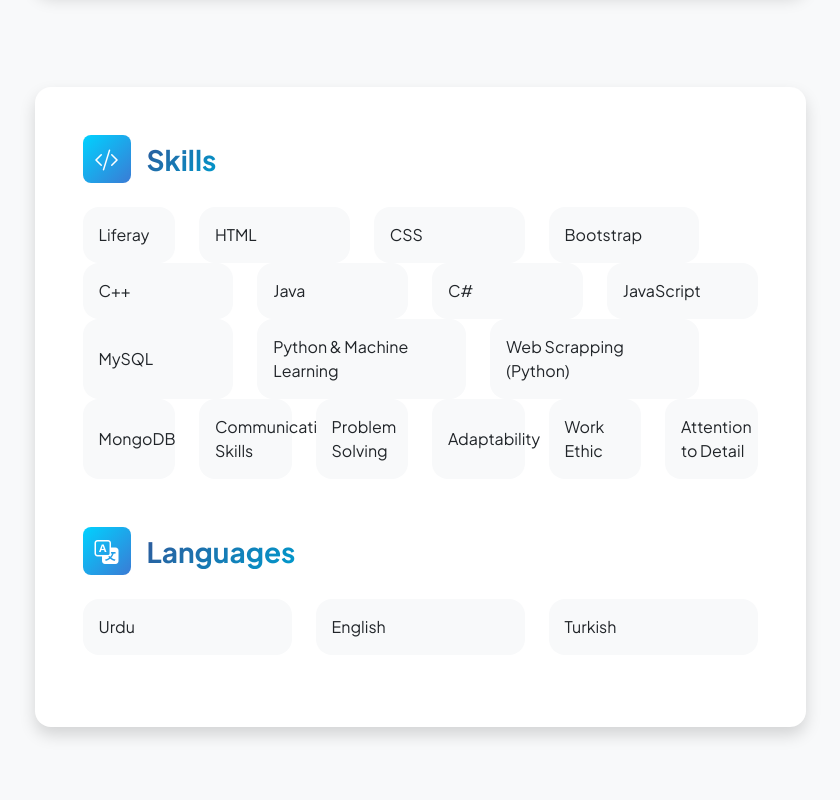
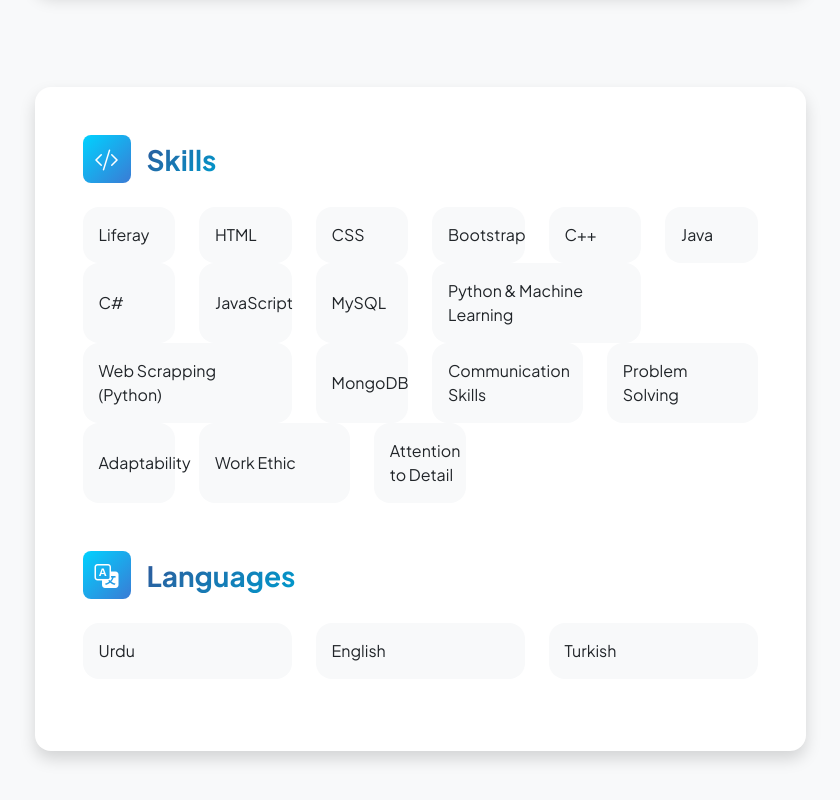
Before and after one commit to haadibey1453/sanaullah.dev, a plain HTML site: page resume.html in a window 1280 px wide. Shown: the part 1838-2638 px from the top of the page, without its empty margins (220-1060 px from the left). Drawn offline with nearby package versions, Linux system fonts and the light colour scheme.

Commit message:
Update Resume Page

```diff
--- a/resume.html
+++ b/resume.html
@@ -211,35 +211,35 @@
                                             <div class="d-flex align-items-center bg-light rounded-4 p-3 h-100">Liferay
                                             </div>
                                         </div>
-                                        <div class="col-lg-3">
+                                        <div class="col-lg-2">
                                             <div class="d-flex align-items-center bg-light rounded-4 p-3 h-100">HTML
                                             </div>
                                         </div>
-                                        <div class="col-lg-3">
+                                        <div class="col-lg-2">
                                             <div class="d-flex align-items-center bg-light rounded-4 p-3 h-100">CSS
                                             </div>
                                         </div>
-                                        <div class="col-lg-3">
+                                        <div class="col-lg-2">
                                             <div class="d-flex align-items-center bg-light rounded-4 p-3 h-40">Bootstrap
                                             </div>
                                         </div>
-                                        <div class="col-lg-3">
+                                        <div class="col-lg-2">
                                             <div class="d-flex align-items-center bg-light rounded-4 p-3 h-100">
                                                 C++</div>
                                         </div>
-                                        <div class="col-lg-3">
+                                        <div class="col-lg-2">
                                             <div class="d-flex align-items-center bg-light rounded-4 p-3 h-100">Java
                                             </div>
                                         </div>
-                                        <div class="col-lg-3">
+                                        <div class="col-lg-2">
                                             <div class="d-flex align-items-center bg-light rounded-4 p-3 h-100">C#</div>
                                         </div>
-                                        <div class="col-lg-3">
+                                        <div class="col-lg-2">
                                             <div class="d-flex align-items-center bg-light rounded-4 p-3 h-100">
                                                 JavaScript
                                             </div>
                                         </div>
-                                        <div class="col-lg-3">
+                                        <div class="col-lg-2">
                                             <div class="d-flex align-items-center bg-light rounded-4 p-3 h-100">
                                                 MySQL</div>
                                         </div>
@@ -255,12 +255,12 @@
                                             <div class="d-flex align-items-center bg-light rounded-4 p-3 h-100">MongoDB
                                             </div>
                                         </div>
-                                        <div class="col-lg-2">
+                                        <div class="col-lg-3">
                                             <div class="d-flex align-items-center bg-light rounded-4 p-3 h-100">
                                                 Communication Skills
                                             </div>
                                         </div>
-                                        <div class="col-lg-2">
+                                        <div class="col-lg-3">
                                             <div class="d-flex align-items-center bg-light rounded-4 p-3 h-100">Problem
                                                 Solving
                                             </div>
@@ -270,7 +270,7 @@
                                                 Adaptability
                                             </div>
                                         </div>
-                                        <div class="col-lg-2">
+                                        <div class="col-lg-3">
                                             <div class="d-flex align-items-center bg-light rounded-4 p-3 h-100">Work
                                                 Ethic
                                             </div>
```
